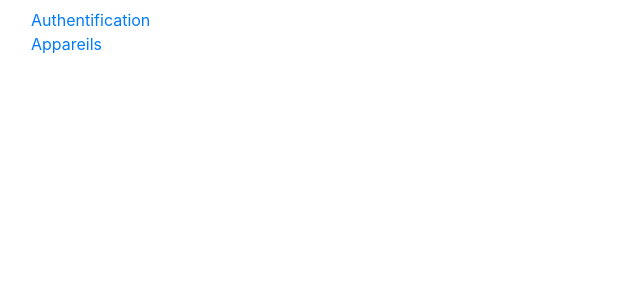
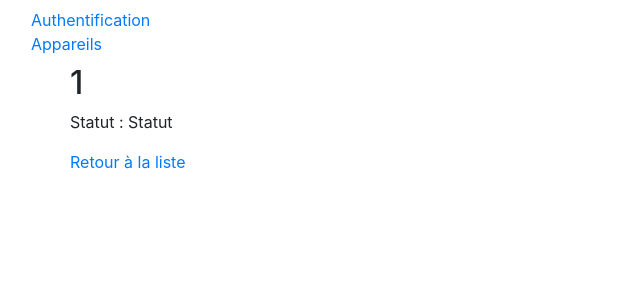
Before and after one commit to GustaveNimant/mon-premier-projet, an Angular app: page /appareils/1 in a window 1280 px wide. Before the commit this address led to /. Shown: the top 300 px of the page, without its empty margins (0-640 px from the left). Built offline with nearby package versions, Linux system fonts and the light colour scheme.

Commit message:
vidéo : 22:20 /appareils/nom

```diff
--- /dev/null
+++ b/src/app/single-appareil/single-appareil.component.html
@@ -0,0 +1,3 @@
+<h2>{{ name }}</h2>
+<p>Statut : {{ status }}</p>
+<a routerLink="/appareils">Retour à la liste</a>
--- /dev/null
+++ b/src/app/single-appareil/single-appareil.component.ts
@@ -0,0 +1,22 @@
+import { Component, OnInit } from '@angular/core';
+import { AppareilService } from '../services/appareil.service';
+import { ActivatedRoute } from '@angular/router';
+
+@Component({
+    selector: 'app-single-appareil',
+    templateUrl: './single-appareil.component.html',
+    styleUrls: ['./single-appareil.component.scss']
+})
+
+export class SingleAppareilComponent implements OnInit {
+
+    name: string = 'Appareil';
+    status: string = 'Statut';
+
+    constructor(private appareilService: AppareilService,
+		private route: ActivatedRoute) { }
+
+    ngOnInit() {
+	this.name = this.route.snapshot.params['id'];/* récupérer l'id de l'appareil courant */
+    }
+}
```
Also changed, not shown: src/app/app.module.ts (+7 -4 lines), src/app/single-appareil/single-appareil.component.scss (added).
